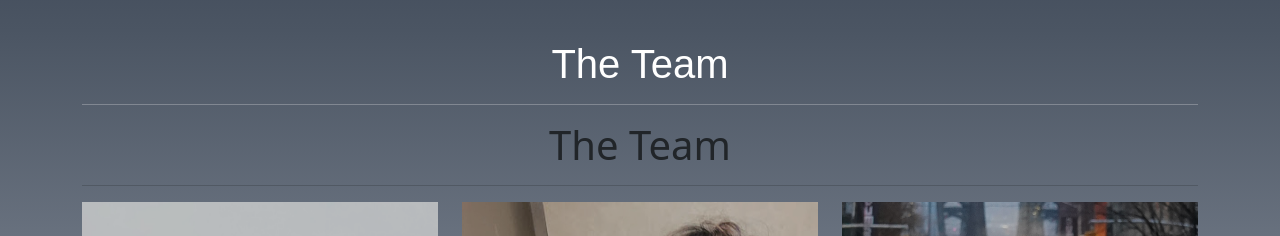
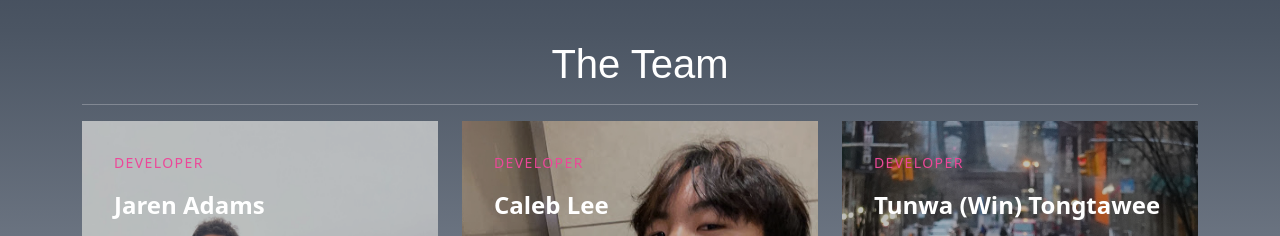
Before and after one commit to jarenadams21/friends-fe, a React (Create React App) app: page / in a window 1280 px wide. Shown: the part 1400-1636 px from the top of the page. Built offline with nearby package versions, Linux system fonts and the light colour scheme.

Commit message:
fixed double header

```diff
--- a/src/Home-Page/TeamMembers2.tsx
+++ b/src/Home-Page/TeamMembers2.tsx
@@ -44,10 +44,6 @@ function TeamMembers2() {
     <div className="container">
       <center><h1 style = {{fontFamily: '"Futura", sans-serif', color: "white"}}>The Team</h1> </center>
               <hr style = {{color: "white"}}/>
-      <center>
-        <h1>The Team</h1>{" "}
-      </center>
-      <hr />
       <div className="row">
         {teamMembers2.map((member, index) => {
           return (
```
